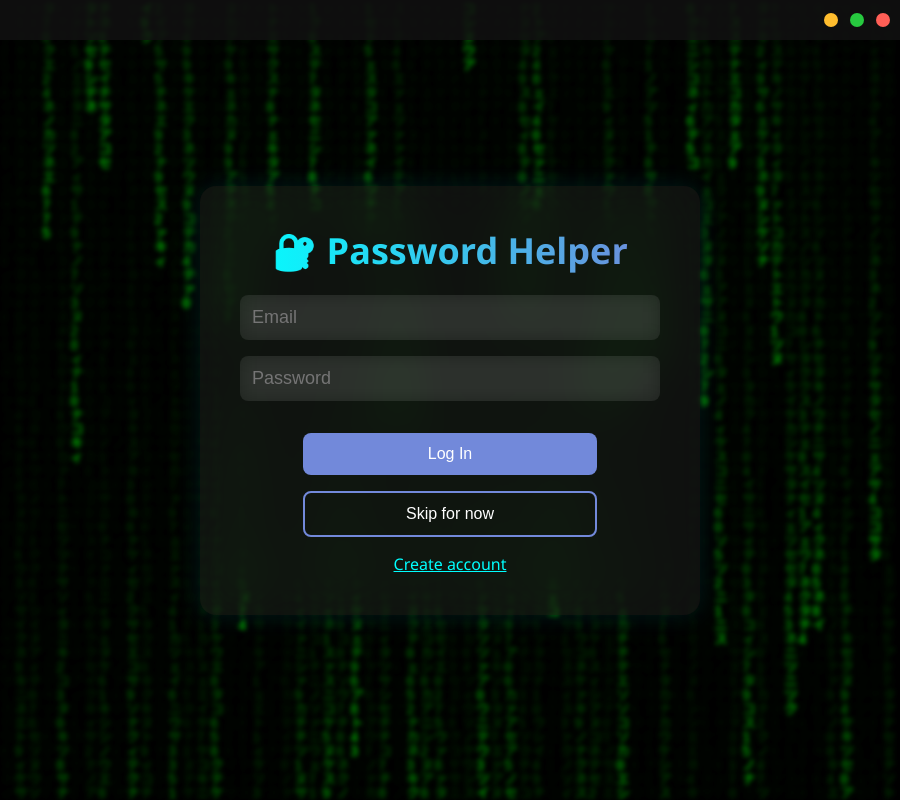
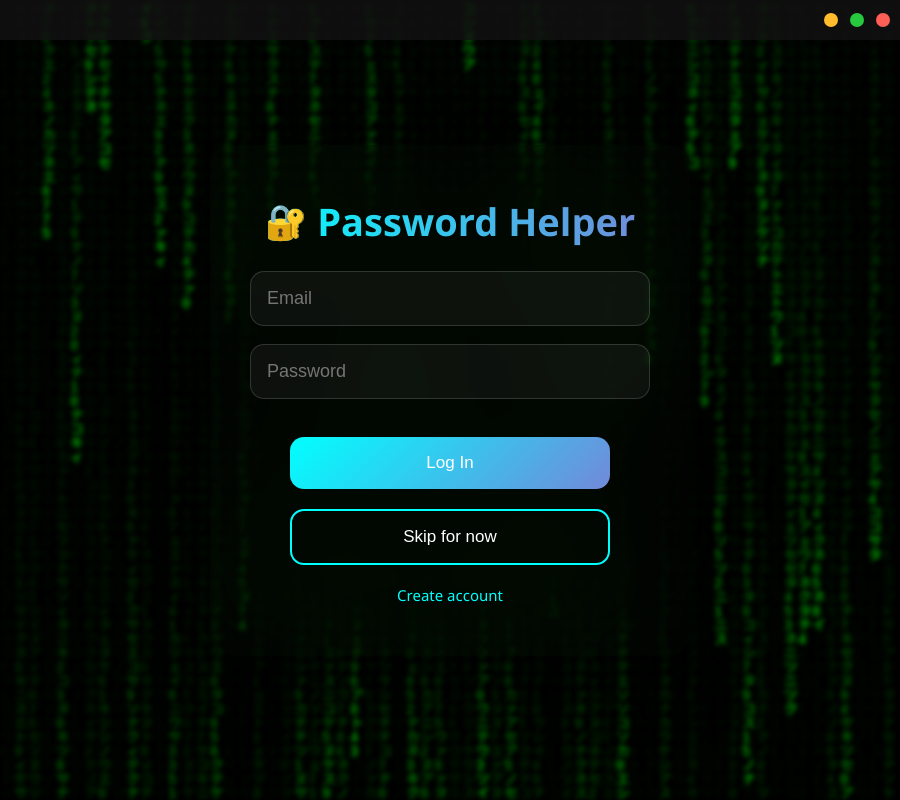
Before and after one commit to Radu-24/Password-Helper, an Electron app: page password-helper-electron/public/login.html in a window 900 px wide. Drawn offline with Linux system fonts and the light colour scheme.

Commit message:
Updated Login page
Added No internet access popup
Changed the UI -will be changed for the rest of the app to be matching soon

```diff
--- a/password-helper-electron/public/login.html
+++ b/password-helper-electron/public/login.html
@@ -4,106 +4,190 @@
   <meta charset="UTF-8" />
   <title>Password Helper – Login</title>
   <style>
-    /* ==== RESET & BASE ==== */
     * { box-sizing: border-box; margin: 0; padding: 0; }
     html, body {
-      width:100%; height:100%; overflow:hidden;
-      background:black; color:white;
-      font-family:'Segoe UI',sans-serif;
+      width: 100%; height: 100%;
+      overflow: hidden;
+      background: black;
+      color: white;
+      font-family: 'Segoe UI', sans-serif;
     }
-    body{ opacity:0; transition:opacity 0.5s ease; }
-    body.loaded{ opacity:1; }
+    body { opacity: 0; transition: opacity 0.5s ease; }
+    body.loaded { opacity: 1; }
 
-    /* ==== MATRIX BACKGROUND ==== */
     canvas#matrixCanvas {
-      position:fixed; top:0; left:0;
-      width:100%; height:100%; z-index:0;
-      pointer-events:none;
-      filter:blur(2.5px) brightness(1.3);
-      opacity:0.75;
+      position: fixed; top: 0; left: 0;
+      width: 100%; height: 100%;
+      z-index: 0;
+      pointer-events: none;
+      filter: blur(2.5px) brightness(1.3);
+      opacity: 0.75;
     }
 
-    /* ==== TITLEBAR ==== */
     .titlebar {
-      position:absolute; top:0; left:0;
-      width:100%; height:40px;
-      background:#121212cc; -webkit-app-region:drag;
-      display:flex; justify-content:flex-end; align-items:center;
-      padding:0 10px; z-index:9999;
+      position: absolute; top: 0; left: 0;
+      width: 100%; height: 40px;
+      background: #121212cc; -webkit-app-region: drag;
+      display: flex; justify-content: flex-end; align-items: center;
+      padding: 0 10px; z-index: 9999;
     }
     .titlebar button {
-      -webkit-app-region:no-drag;
-      width:14px; height:14px; margin-left:12px;
-      border:none; border-radius:50%; cursor:pointer;
-      background:transparent; color:white; font-size:11px;
-      display:flex; align-items:center; justify-content:center;
+      -webkit-app-region: no-drag;
+      width: 14px; height: 14px;
+      margin-left: 12px;
+      border: none; border-radius: 50%;
+      cursor: pointer;
+      background: transparent;
+      display: flex; align-items: center; justify-content: center;
     }
-    .titlebar .close{ background:#ff5f56; }
-    .titlebar .min  { background:#ffbd2e; }
-    .titlebar .max  { background:#27c93f; }
+    .titlebar .min { background: #ffbd2e; }
+    .titlebar .max { background: #27c93f; }
+    .titlebar .close { background: #ff5f56; }
 
-    /* ==== SCREENS & TRANSITIONS ==== */
     .screen {
-      position:absolute; top:0; left:0;
-      width:100%; height:100vh;
-      display:flex; align-items:center; justify-content:center;
-      transform:translateY(20px); opacity:0; pointer-events:none;
-      transition:
-        transform 0.6s cubic-bezier(.17,.67,.83,.67),
-        opacity   0.6s ease;
-      z-index:2;
+      position: absolute; top: 0; left: 0;
+      width: 100%; height: 100vh;
+      display: flex; align-items: center; justify-content: center;
+      transform: translateY(20px); opacity: 0; pointer-events: none;
+      transition: transform 0.6s cubic-bezier(.17,.67,.83,.67), opacity 0.6s ease;
+      z-index: 2;
     }
     .screen.active {
-      transform:translateY(0); opacity:1; pointer-events:auto;
+      transform: translateY(0); opacity: 1; pointer-events: auto;
     }
 
-    /* ==== CARD ==== */
     .card {
-      background:rgba(255,255,255,0.06);
-      backdrop-filter:blur(25px);
-      -webkit-backdrop-filter:blur(25px);
-      border-radius:16px; padding:40px;
-      width:90%; max-width:500px;
-      text-align:center;
-      box-shadow:0 0 25px rgba(0,255,255,0.1);
-      z-index:3;
-    }
-    .card h1 {
-      margin-bottom:20px; font-size:36px;
-      background:linear-gradient(to right,#00ffff,#7289da);
-      -webkit-background-clip:text;
-      background-clip:text; color:transparent;
+      position: relative;
+      background: rgba(15, 15, 15, 0.1); /* uniform translucent */
+      border-radius: 20px;
+      overflow: hidden;
+      backdrop-filter: blur(50px);
+      -webkit-backdrop-filter: blur(50px);
+      box-shadow: 0 20px 60px rgba(0, 0, 0, 0.5);
+      padding: 50px 40px;
+      width: 100%;
+      max-width: 480px;
+      text-align: center;
+      z-index: 3;
     }
 
-    /* ==== FORM FIELDS ==== */
-    .card form {
-      display:flex; flex-direction:column; gap:16px;
-    }
-    .card input {
-      padding:12px; font-size:18px;
-      border:none; border-radius:8px;
-      background:#ffffff12; color:white;
-      backdrop-filter:blur(10px);
-      outline:none; transition:border 0.2s ease;
-    }
-    .card input:focus {
-      border:2px solid #7289da;
+    .card::before {
+      content: "";
+      position: absolute;
+      inset: 0;
+      background: none;
+      pointer-events: none;
     }
 
-    /* ==== BUTTONS ==== */
+    .card h1 {
+      display: flex;
+      justify-content: center;
+      align-items: center;
+      gap: 10px;
+      margin-bottom: 24px;
+      font-size: 38px;
+      font-weight: 600;
+      background: linear-gradient(to right, #00ffff, #7289da);
+      -webkit-background-clip: text;
+      background-clip: text;
+      color: transparent;
+    }
+
+    .card h1::before {
+      content: "🔐";
+      font-size: 34px;
+      color: #00ffff;
+    }
+
+    .card form {
+      display: flex;
+      flex-direction: column;
+      gap: 18px;
+    }
+
+    .card input {
+      padding: 16px;
+      font-size: 18px;
+      border: 1px solid rgba(255, 255, 255, 0.15);
+      border-radius: 14px;
+      background: rgba(255, 255, 255, 0.05);
+      color: white;
+      backdrop-filter: blur(10px);
+      outline: none;
+      transition: border-color 0.2s ease, background 0.2s ease;
+    }
+
+    .card input:focus {
+      border-color: #00ffff;
+      background: rgba(255, 255, 255, 0.1);
+    }
+
     .btn {
-      display:block; width:70%; margin:16px auto 0;
-      background:#7289da; color:white; border:none;
-      border-radius:8px; padding:12px 26px;
-      font-size:16px; cursor:pointer;
-      transition:transform 0.3s ease, background 0.3s ease;
+      display: block;
+      width: 80%;
+      margin: 20px auto 0;
+      background: linear-gradient(135deg, #00ffff, #7289da);
+      color: white;
+      border: none;
+      border-radius: 14px;
+      padding: 16px 28px;
+      font-size: 17px;
+      cursor: pointer;
+      transition: transform 0.3s ease, background 0.3s ease;
     }
-    .btn:hover { background:#5b6eae; transform:scale(1.05); }
+
+    .btn:hover {
+      transform: scale(1.05);
+      background: linear-gradient(135deg, #00cccc, #5b6eae);
+    }
+
     .btn.outline {
-      background:transparent; border:2px solid #7289da;
+      background: transparent;
+      border: 2px solid #00ffff;
     }
+
     .btn.outline:hover {
-      background:rgba(114,137,218,0.2);
+      background: rgba(0, 255, 255, 0.1);
+    }
+
+    #toggleMode {
+      display: inline-block;
+      margin-top: 20px;
+      color: #00ffff;
+      font-size: 15px;
+      text-decoration: none;
+    }
+
+    #toggleMode:hover {
+      text-decoration: underline;
+    }
+
+    #toast-container {
+      position: fixed;
+      bottom: 20px;
+      left: 50%;
+      transform: translateX(-50%);
+      z-index: 99999;
+      pointer-events: none;
+    }
+
+    .toast {
+      background: rgba(0, 0, 0, 0.85);
+      color: #00ffff;
+      padding: 10px 20px;
+      border-radius: 16px;
+      font-size: 14px;
+      opacity: 1;
+    }
+
+    @keyframes shake {
+      0%,100% { transform: translateX(-50%) translateX(0); }
+      25% { transform: translateX(-50%) translateX(-5px); }
+      75% { transform: translateX(-50%) translateX(5px); }
+    }
+
+    #toast-container.shake {
+      animation: shake 0.5s ease;
     }
   </style>
 </head>
@@ -111,79 +195,79 @@
   <script> const { ipcRenderer } = require('electron'); </script>
   <canvas id="matrixCanvas"></canvas>
 
-  <!-- TITLEBAR -->
   <div class="titlebar">
-    <button class="min"
-            onmouseenter="this.textContent='–'" onmouseleave="this.textContent=''"
-            onclick="ipcRenderer.send('window-control','min')"></button>
-    <button class="max"
-            onmouseenter="this.textContent='▢'" onmouseleave="this.textContent=''"
-            onclick="ipcRenderer.send('window-control','max')"></button>
-    <button class="close"
-            onmouseenter="this.textContent='✕'" onmouseleave="this.textContent=''"
-            onclick="ipcRenderer.send('window-control','close')"></button>
+    <button class="min" onmouseenter="this.textContent='–'" onmouseleave="this.textContent=''" onclick="ipcRenderer.send('window-control','min')"></button>
+    <button class="max" onmouseenter="this.textContent='▢'" onmouseleave="this.textContent=''" onclick="ipcRenderer.send('window-control','max')"></button>
+    <button class="close" onmouseenter="this.textContent='✕'" onmouseleave="this.textContent=''" onclick="ipcRenderer.send('window-control','close')"></button>
   </div>
 
-  <!-- LOGIN SCREEN -->
   <div id="login-screen" class="screen active">
     <div class="card">
-      <h1>🔐 Password Helper</h1>
+      <h1>Password Helper</h1>
       <form id="loginForm" data-mode="login">
-        <input type="email"   id="email"    placeholder="Email"    required />
+        <input type="email" id="email" placeholder="Email" required />
         <input type="password" id="password" placeholder="Password" required />
         <button type="submit" class="btn">Log In</button>
       </form>
       <button id="skipBtn" class="btn outline">Skip for now</button>
-      <div style="margin-top:16px;">
-        <a href="#" id="toggleMode" style="color:#00ffff;">Create account</a>
-      </div>
+      <a href="#" id="toggleMode">Create account</a>
     </div>
   </div>
 
+  <div id="toast-container"></div>
+
   <script>
-    // MATRIX EFFECT
-    const canvas = document.getElementById('matrixCanvas'),
-          ctx    = canvas.getContext('2d'),
-          size   = 14;
-    let cols, drops;
-    const chars = "アァイィウエェカキクケコサシスセソタチツテトナニヌネノ0123456789".split("");
-    function initMatrix(){
-      canvas.width = innerWidth;
-      canvas.height = innerHeight;
-      cols = Math.floor(canvas.width / size);
-      drops = Array(cols).fill(1);
+    const toastCt = document.getElementById('toast-container');
+    const form = document.getElementById('loginForm');
+    const inputs = form.querySelectorAll('input');
+    const skip = document.getElementById('skipBtn');
+    const toggle = document.getElementById('toggleMode');
+
+    function showOfflineToast() {
+      toastCt.innerHTML = '';
+      const t = document.createElement('div');
+      t.className = 'toast';
+      t.textContent = '⚠️ No internet — login disabled.';
+      toastCt.appendChild(t);
     }
-    function drawMatrix(){
-      ctx.fillStyle='rgba(0,0,0,0.05)';
-      ctx.fillRect(0,0,canvas.width,canvas.height);
-      ctx.fillStyle='#0f0'; ctx.font=`${size}px monospace`;
-      drops.forEach((y,i)=>{
-        const c = chars[Math.floor(Math.random()*chars.length)];
-        ctx.fillText(c, i*size, y*size);
-        drops[i] = (y*size > canvas.height && Math.random()>0.975) ? 0 : y+1;
-      });
+
+    function hideOfflineToast() {
+      toastCt.innerHTML = '';
     }
-    initMatrix(); setInterval(drawMatrix, 33);
-    window.addEventListener('resize', initMatrix);
 
-    // FADE-IN & SWIPE-IN ANIMATION
+    function checkOnlineStatus() {
+      if (!navigator.onLine) {
+        showOfflineToast();
+      } else {
+        hideOfflineToast();
+      }
+    }
+
     window.addEventListener('DOMContentLoaded', () => {
-      requestAnimationFrame(() => document.body.classList.add('loaded'));
-      // slightly delay for smoother reveal
-      setTimeout(() => {
-        document.getElementById('login-screen').classList.add('active');
-      }, 200);
+      checkOnlineStatus();
     });
 
-    // LOGIN / SKIP / TOGGLE
-    const form   = document.getElementById('loginForm'),
-          skip   = document.getElementById('skipBtn'),
-          toggle = document.getElementById('toggleMode');
+    window.addEventListener('online', checkOnlineStatus);
+    window.addEventListener('offline', checkOnlineStatus);
+
+    inputs.forEach(inp => {
+      inp.addEventListener('beforeinput', e => {
+        if (!navigator.onLine) {
+          e.preventDefault();
+          toastCt.classList.add('shake');
+          setTimeout(() => toastCt.classList.remove('shake'), 500);
+        }
+      });
+    });
 
     form.onsubmit = e => {
       e.preventDefault();
-      // TODO: call /login or /register on your server
-      // on success: transitionTo('index.html');
+      if (!navigator.onLine) {
+        toastCt.classList.add('shake');
+        setTimeout(() => toastCt.classList.remove('shake'), 500);
+        return;
+      }
+      // Proceed with login
     };
 
     skip.onclick = () => transitionTo('index.html');
@@ -201,10 +285,40 @@
       }
     };
 
-    function transitionTo(url){
+    function transitionTo(url) {
       document.body.classList.remove('loaded');
-      setTimeout(()=>{ window.location.href = url; }, 500);
+      setTimeout(() => { window.location.href = url; }, 500);
     }
+
+    const canvas = document.getElementById('matrixCanvas'),
+          ctx = canvas.getContext('2d'),
+          size = 14;
+    let cols, drops;
+    const chars = "アァイィウエェカキクケコサシスセソタチツテトナニヌネノ0123456789".split("");
+    function initMatrix() {
+      canvas.width = innerWidth;
+      canvas.height = innerHeight;
+      cols = Math.floor(canvas.width / size);
+      drops = Array(cols).fill(1);
+    }
+    function drawMatrix() {
+      ctx.fillStyle = 'rgba(0,0,0,0.05)';
+      ctx.fillRect(0,0,canvas.width,canvas.height);
+      ctx.fillStyle = '#0f0';
+      ctx.font = `${size}px monospace`;
+      drops.forEach((y,i)=>{
+        const c = chars[Math.floor(Math.random()*chars.length)];
+        ctx.fillText(c, i*size, y*size);
+        drops[i] = (y*size > canvas.height && Math.random()>0.975) ? 0 : y+1;
+      });
+    }
+    initMatrix();
+    setInterval(drawMatrix, 33);
+    window.addEventListener('resize', initMatrix);
+    window.addEventListener('load', () => {
+      requestAnimationFrame(() => document.body.classList.add('loaded'));
+      setTimeout(() => document.getElementById('login-screen').classList.add('active'), 200);
+    });
   </script>
 </body>
 </html>
```
